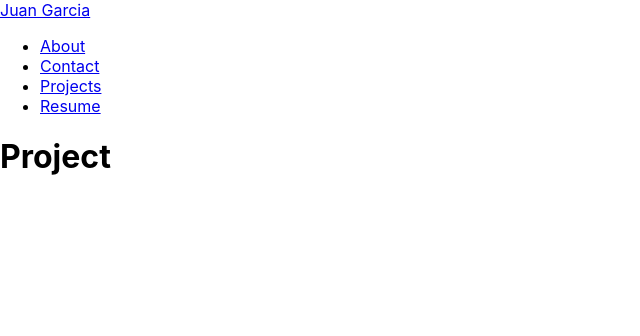
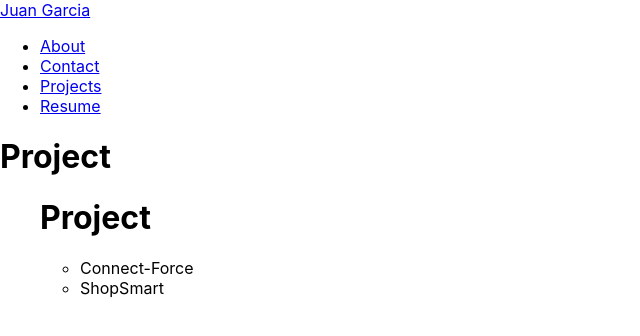
Before and after one commit to juanm98/react-portfolio, a React (Create React App) app: page /projects in a window 1280 px wide. Shown: the top 336 px of the page, without its empty margins (0-640 px from the left). Built offline with nearby package versions, Linux system fonts and the light colour scheme.

Commit message:
Add projectlist

```diff
--- /dev/null
+++ b/src/components/ProjectList.jsx
@@ -0,0 +1,18 @@
+import projectData from "../data/projects";
+
+function ProjectList() {
+  return (
+      <>
+      <h1>Project</h1>
+      <ul>
+        {projectData.map(project =>
+          <li key={project.id}>
+            {project.title}
+          </li>
+          )}
+      </ul>
+      </>
+  )
+}
+
+export default ProjectList;
--- a/src/pages/Projects.jsx
+++ b/src/pages/Projects.jsx
@@ -1,6 +1,14 @@
+import ProjectList from "../components/ProjectList";
+import projectData from "../data/projects";
+
 function Project() {
   return (
+      <>
       <h1>Project</h1>
+      <ul>
+        <ProjectList projects={projectData}/>
+      </ul>
+      </>
   )
 }
 
```
Also changed, not shown: src/components/NavBar.js (+4 -4 lines).
